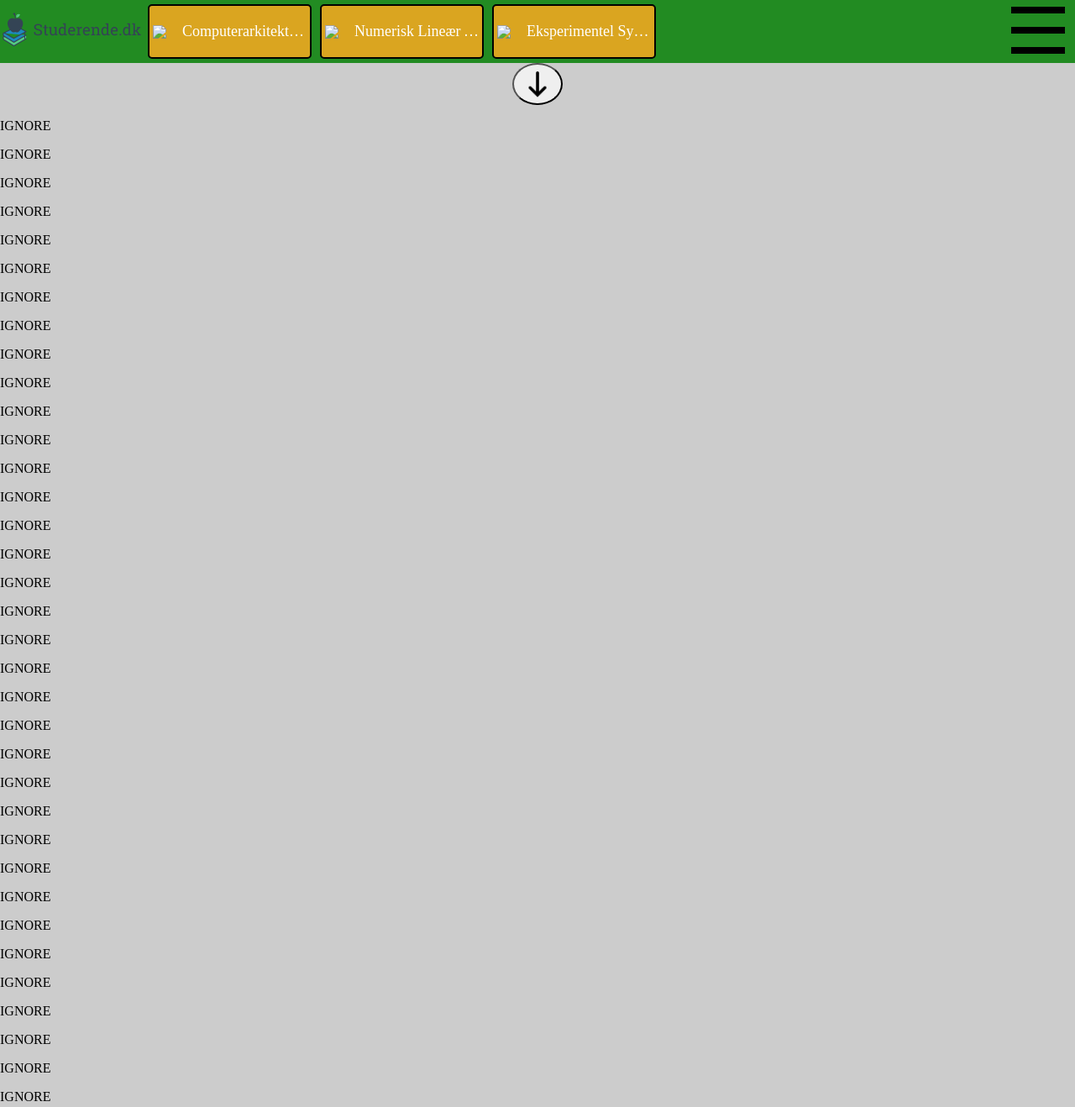
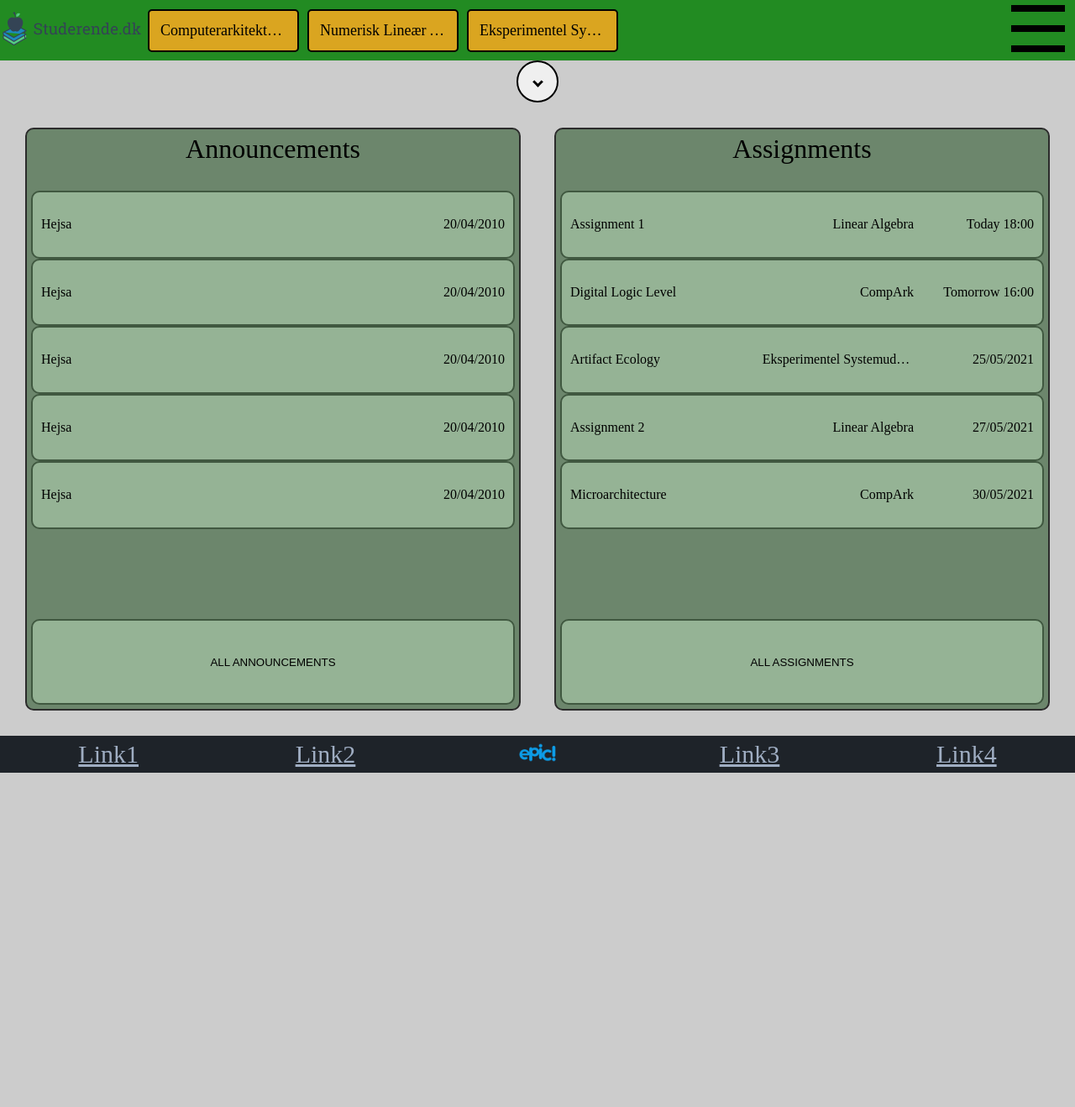
Before and after one commit to winrarr/hej, a plain HTML site: page index.html in a window 1280 px wide. Shown: the top 1318 px of the page at 84% size. After the commit the page ends 920 px from the top, so only its background shows below. Drawn offline with Linux system fonts and the light colour scheme.

Commit message:
Various changes to course buttons

```diff
--- a/index.html
+++ b/index.html
@@ -14,17 +14,15 @@
 
         <ul class="course-items">
             <li onclick="alert('Goto Course1');">
-                <img src="img/book.png" class="c1">
                 <p>Computerarkitektur, Netværk og Operativsystemer</p>
             </li>
             <li onclick="alert('Goto Course2');">
-                <img src="img/book.png" class="c2">
                 <p>Numerisk Lineær Algebra</p>
             </li>
             <li onclick="alert('Goto Course3');">
-                <img src="img/book.png" class="c3">
                 <p>Eksperimentel Systemudvikling</p>
             </li>
+
         </ul>
 
         <div class="profile">
@@ -54,7 +52,7 @@
     </div>
 
     <div id="scroll-button">
-        <button class="scrollbutton" onclick="scrollWin()"><img src="img/arrow_down.png"></button>
+        <button class="scrollbutton" onclick="scrollWin()"><i class="arrowdown"></i></button>
     </div>
     <script>
         function scrollWin(){
@@ -62,41 +60,6 @@
             myelement.scrollIntoView({behavior:"smooth"});
         }
     </script>
-    <p>IGNORE</p>
-    <p>IGNORE</p>
-    <p>IGNORE</p>
-    <p>IGNORE</p>
-    <p>IGNORE</p>
-    <p>IGNORE</p>
-    <p>IGNORE</p>
-    <p>IGNORE</p>
-    <p>IGNORE</p>
-    <p>IGNORE</p>
-    <p>IGNORE</p>
-    <p>IGNORE</p>
-    <p>IGNORE</p>
-    <p>IGNORE</p>
-    <p>IGNORE</p>
-    <p>IGNORE</p>
-    <p>IGNORE</p>
-    <p>IGNORE</p>
-    <p>IGNORE</p>
-    <p>IGNORE</p>
-    <p>IGNORE</p>
-    <p>IGNORE</p>
-    <p>IGNORE</p>
-    <p>IGNORE</p>
-    <p>IGNORE</p>
-    <p>IGNORE</p>
-    <p>IGNORE</p>
-    <p>IGNORE</p>
-    <p>IGNORE</p>
-    <p>IGNORE</p>
-    <p>IGNORE</p>
-    <p>IGNORE</p>
-    <p>IGNORE</p>
-    <p>IGNORE</p>
-    <p>IGNORE</p>
     <div id="infoboxes">
         <div class="box">
             <div class="boxtitle">
--- a/styles.css
+++ b/styles.css
@@ -33,17 +33,10 @@ body {
     padding: 0px;
 }
 
-.course-items img {
-    margin: var(--navpadding);
-    width: 30px;
-    margin-right: 5px;
-}
-
 .course-items li {
-    padding: var(--navpadding);
-    display: flex;
     align-items: center;
     margin: 5px;
+    padding: 5px;
     border: 2px solid black;
     cursor: pointer;
     background-color: goldenrod;
@@ -57,8 +50,8 @@ body {
 .course-items li p {
     max-width: 150px;
     text-decoration: none;
-    color: white;
     font-size: 18px;
+    margin: 8px;
     white-space: nowrap;
     overflow: hidden;
     text-overflow: ellipsis;
@@ -116,10 +109,17 @@ body {
     text-align: center;
     border-radius: 50%;
     height: 50px;
+    width: 50px;
+    border: 2px solid black;
 }
 
-.scrollbutton img {
-    height: 100%;
+.arrowdown {
+    border: solid black;
+    border-width: 0 3px 3px 0;
+    display: inline-block;
+    padding: 3px;
+    transform: rotate(45deg);
+    -webkit-transform: rotate(45deg);
 }
 
 /* INFO BOXES */
```
